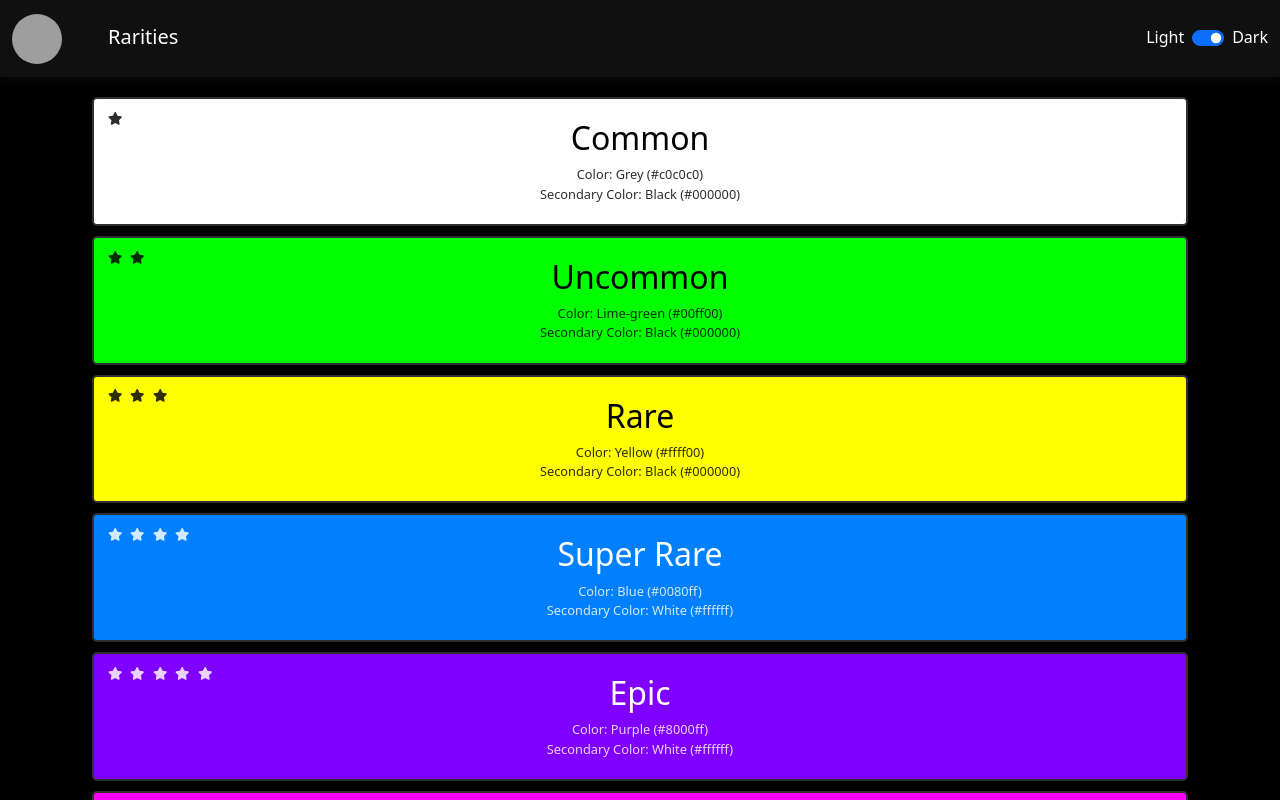
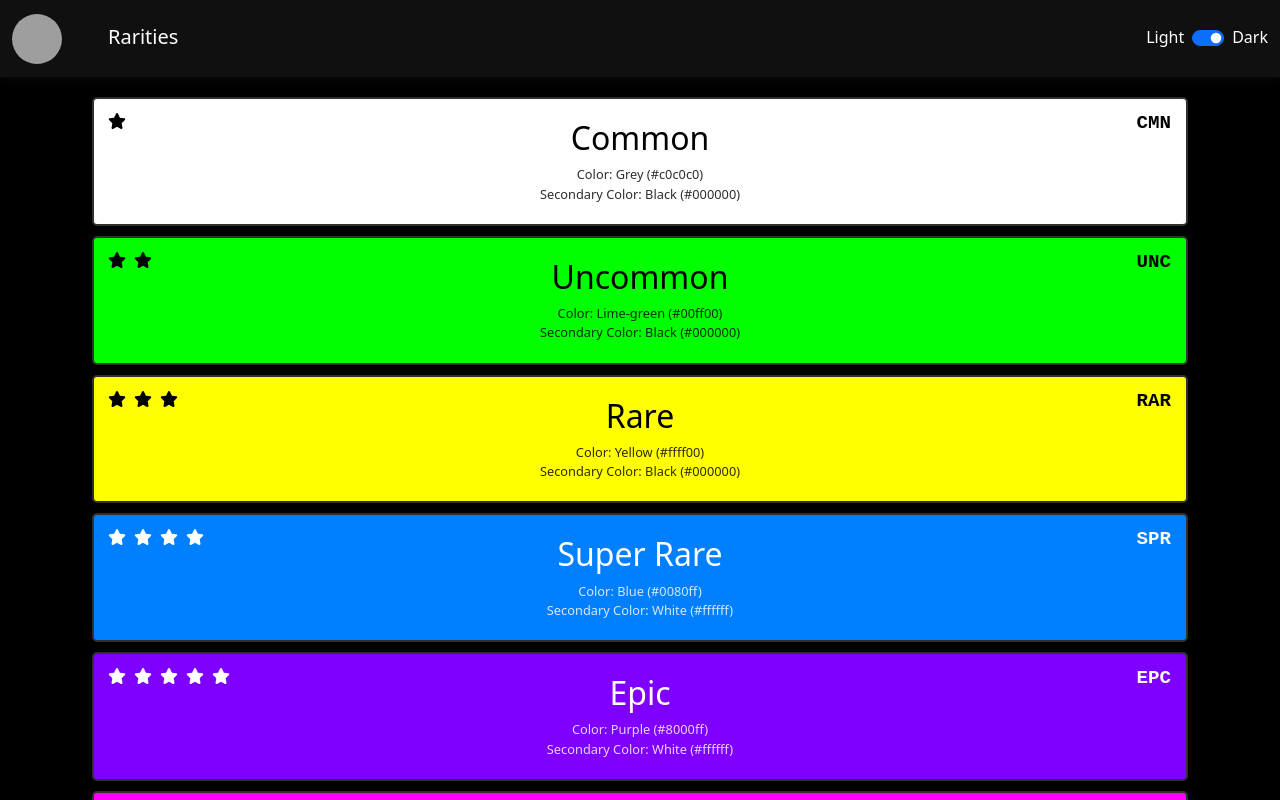
Before and after one commit to Ascyt/rarities, an Angular app: page /main in a window 1280 px wide. Shown: the top 800 px of the page. Built offline with nearby package versions, Linux system fonts and the light colour scheme; grey boxes are pictures that could not be loaded.

Commit message:
Added abbreviations

```diff
--- a/src/app/rarity-list/rarity-list.component.html
+++ b/src/app/rarity-list/rarity-list.component.html
@@ -1,14 +1,21 @@
 <ul>
     <li *ngFor="let rarity of rarities" [ngClass]="rarity.cssClass">
+        <div class="icons">
+            <span *ngFor="let _ of [].constructor(rarity.iconAmount)">
+                <fa-icon class="m-1" [icon]="rarity.iconClass"></fa-icon>
+            </span>
+        </div>
+        <div class="abbreviation">
+            <span>
+                {{rarity.abbreviation}}
+            </span>
+        </div>
+
         <h2>{{rarity.name}}</h2>
+
         <div class="description">
             <span>Color: {{rarity.color}} ({{rarity.colorHex}})</span><br>
             <span>Secondary Color: {{rarity.secondaryColor}} ({{rarity.secondaryColorHex}})</span><br>
-            <div class="icons">
-                <span *ngFor="let _ of [].constructor(rarity.iconAmount)">
-                    <fa-icon class="m-1" [icon]="rarity.iconClass"></fa-icon>
-                </span>
-            </div>
         </div>
     </li>
     <li class="omega">
--- a/src/app/rarity-list/rarity-list.component.scss
+++ b/src/app/rarity-list/rarity-list.component.scss
@@ -24,6 +24,15 @@ li {
     margin: 10px;
     top: 0;
     left: 0;
+}
+.abbreviation {
+    position: absolute;
+    margin: 10px;
+    margin-right: 15px;
+    top: 0;
+    right: 0;
+    font-family: 'Courier New', Courier, monospace;
+    font-size: 1.2em;
 }
 
 .common {
--- a/src/app/rarity-list/rarity-list.component.ts
+++ b/src/app/rarity-list/rarity-list.component.ts
@@ -13,6 +13,7 @@ interface Rarity {
   cssClass: string;
   iconClass: any; // ['fas', 'star'] or ['fas', 'gem'] or ['fas', 'crown']. Not sure why type string[] doesn't work.
   iconAmount: number;
+  abbreviation: string;
 }
 @Component({
   selector: 'app-rarity-list',
@@ -27,20 +28,20 @@ export class RarityListComponent {
   }
 
   rarities: Rarity[] = [
-    {name: 'Common', color: 'Grey', colorHex: '#c0c0c0', secondaryColor:'Black', secondaryColorHex:'#000000', cssClass: 'common', iconClass: ['fas', 'star'], iconAmount: 1},
-    {name: 'Uncommon', color: 'Lime-green', colorHex: '#00ff00', secondaryColor:'Black', secondaryColorHex:'#000000', cssClass: 'uncommon', iconClass: ['fas', 'star'], iconAmount: 2},
-    {name: 'Rare', color: 'Yellow', colorHex: '#ffff00', secondaryColor:'Black', secondaryColorHex:'#000000', cssClass: 'rare', iconClass: ['fas', 'star'], iconAmount: 3},
-    {name: 'Super Rare', color: 'Blue', colorHex: '#0080ff', secondaryColor:'White', secondaryColorHex:'#ffffff', cssClass: 'super-rare', iconClass: ['fas', 'star'], iconAmount: 4},
-    {name: 'Epic', color: 'Purple', colorHex: '#8000ff', secondaryColor:'White', secondaryColorHex:'#ffffff', cssClass: 'epic', iconClass: ['fas', 'star'], iconAmount: 5},
-    {name: 'Mystic', color: 'Magenta', colorHex: '#ff00ff', secondaryColor:'Black', secondaryColorHex:'#000000', cssClass: 'mystic', iconClass: ['fas', 'gem'], iconAmount: 1},
-    {name: 'Legendary', color: 'Orange', colorHex: '#ff8000', secondaryColor:'White', secondaryColorHex:'#ffffff', cssClass: 'legendary', iconClass: ['fas', 'gem'], iconAmount: 2},
-    {name: 'Mythical', color: 'Red', colorHex: '#ff0000', secondaryColor:'White', secondaryColorHex:'#ffffff', cssClass: 'mythical', iconClass: ['fas', 'gem'], iconAmount: 3},
-    {name: 'Divine', color: 'Cyan', colorHex: '#00ffff', secondaryColor:'Black', secondaryColorHex:'#000000', cssClass: 'divine', iconClass: ['fas', 'gem'], iconAmount: 4},
-    {name: 'Godlike', color: 'Rainbow/White', colorHex: 'rainbow/#ffffff', secondaryColor:'Black', secondaryColorHex:'#000000', cssClass: 'godlike', iconClass: ['fas', 'gem'], iconAmount: 5},
-    {name: 'Omega I', color: 'Black', colorHex: '#000000', secondaryColor:'Rainbow/White', secondaryColorHex:'rainbow/#ffffff', cssClass: 'omega', iconClass: ['fas', 'crown'], iconAmount: 1},
-    {name: 'Omega II', color: 'Black', colorHex: '#000000', secondaryColor:'Rainbow/White', secondaryColorHex:'rainbow/#ffffff', cssClass: 'omega', iconClass: ['fas', 'crown'], iconAmount: 2},
-    {name: 'Omega III', color: 'Black', colorHex: '#000000', secondaryColor:'Rainbow/White', secondaryColorHex:'rainbow/#ffffff', cssClass: 'omega', iconClass: ['fas', 'crown'], iconAmount: 3},
-    {name: 'Omega IV', color: 'Black', colorHex: '#000000', secondaryColor:'Rainbow/White', secondaryColorHex:'rainbow/#ffffff', cssClass: 'omega', iconClass: ['fas', 'crown'], iconAmount: 4},
-    {name: 'Omega V', color: 'Black', colorHex: '#000000', secondaryColor:'Rainbow/White', secondaryColorHex:'rainbow/#ffffff', cssClass: 'omega', iconClass: ['fas', 'crown'], iconAmount: 5}
+    {name: 'Common', color: 'Grey', colorHex: '#c0c0c0', secondaryColor:'Black', secondaryColorHex:'#000000', cssClass: 'common', iconClass: ['fas', 'star'], iconAmount: 1, abbreviation: 'CMN'},
+    {name: 'Uncommon', color: 'Lime-green', colorHex: '#00ff00', secondaryColor:'Black', secondaryColorHex:'#000000', cssClass: 'uncommon', iconClass: ['fas', 'star'], iconAmount: 2, abbreviation: 'UNC'},
+    {name: 'Rare', color: 'Yellow', colorHex: '#ffff00', secondaryColor:'Black', secondaryColorHex:'#000000', cssClass: 'rare', iconClass: ['fas', 'star'], iconAmount: 3, abbreviation: 'RAR'},
+    {name: 'Super Rare', color: 'Blue', colorHex: '#0080ff', secondaryColor:'White', secondaryColorHex:'#ffffff', cssClass: 'super-rare', iconClass: ['fas', 'star'], iconAmount: 4, abbreviation: 'SPR'},
+    {name: 'Epic', color: 'Purple', colorHex: '#8000ff', secondaryColor:'White', secondaryColorHex:'#ffffff', cssClass: 'epic', iconClass: ['fas', 'star'], iconAmount: 5, abbreviation: 'EPC'},
+    {name: 'Mystic', color: 'Magenta', colorHex: '#ff00ff', secondaryColor:'Black', secondaryColorHex:'#000000', cssClass: 'mystic', iconClass: ['fas', 'gem'], iconAmount: 1, abbreviation: 'MYS'},
+    {name: 'Legendary', color: 'Orange', colorHex: '#ff8000', secondaryColor:'White', secondaryColorHex:'#ffffff', cssClass: 'legendary', iconClass: ['fas', 'gem'], iconAmount: 2, abbreviation: 'LGD'},
+    {name: 'Mythical', color: 'Red', colorHex: '#ff0000', secondaryColor:'White', secondaryColorHex:'#ffffff', cssClass: 'mythical', iconClass: ['fas', 'gem'], iconAmount: 3, abbreviation: 'MTH'},
+    {name: 'Divine', color: 'Cyan', colorHex: '#00ffff', secondaryColor:'Black', secondaryColorHex:'#000000', cssClass: 'divine', iconClass: ['fas', 'gem'], iconAmount: 4, abbreviation: 'DVN'},
+    {name: 'Godlike', color: 'Rainbow/White', colorHex: 'rainbow/#ffffff', secondaryColor:'Black', secondaryColorHex:'#000000', cssClass: 'godlike', iconClass: ['fas', 'gem'], iconAmount: 5, abbreviation: 'GDL'},
+    {name: 'Omega I', color: 'Black', colorHex: '#000000', secondaryColor:'Rainbow/White', secondaryColorHex:'rainbow/#ffffff', cssClass: 'omega', iconClass: ['fas', 'crown'], iconAmount: 1, abbreviation: 'O:1'},
+    {name: 'Omega II', color: 'Black', colorHex: '#000000', secondaryColor:'Rainbow/White', secondaryColorHex:'rainbow/#ffffff', cssClass: 'omega', iconClass: ['fas', 'crown'], iconAmount: 2, abbreviation: 'O:2'},
+    {name: 'Omega III', color: 'Black', colorHex: '#000000', secondaryColor:'Rainbow/White', secondaryColorHex:'rainbow/#ffffff', cssClass: 'omega', iconClass: ['fas', 'crown'], iconAmount: 3, abbreviation: 'O:3'},
+    {name: 'Omega IV', color: 'Black', colorHex: '#000000', secondaryColor:'Rainbow/White', secondaryColorHex:'rainbow/#ffffff', cssClass: 'omega', iconClass: ['fas', 'crown'], iconAmount: 4, abbreviation: 'O:4'},
+    {name: 'Omega V', color: 'Black', colorHex: '#000000', secondaryColor:'Rainbow/White', secondaryColorHex:'rainbow/#ffffff', cssClass: 'omega', iconClass: ['fas', 'crown'], iconAmount: 5, abbreviation: 'O:5'},
   ];
 }
```
